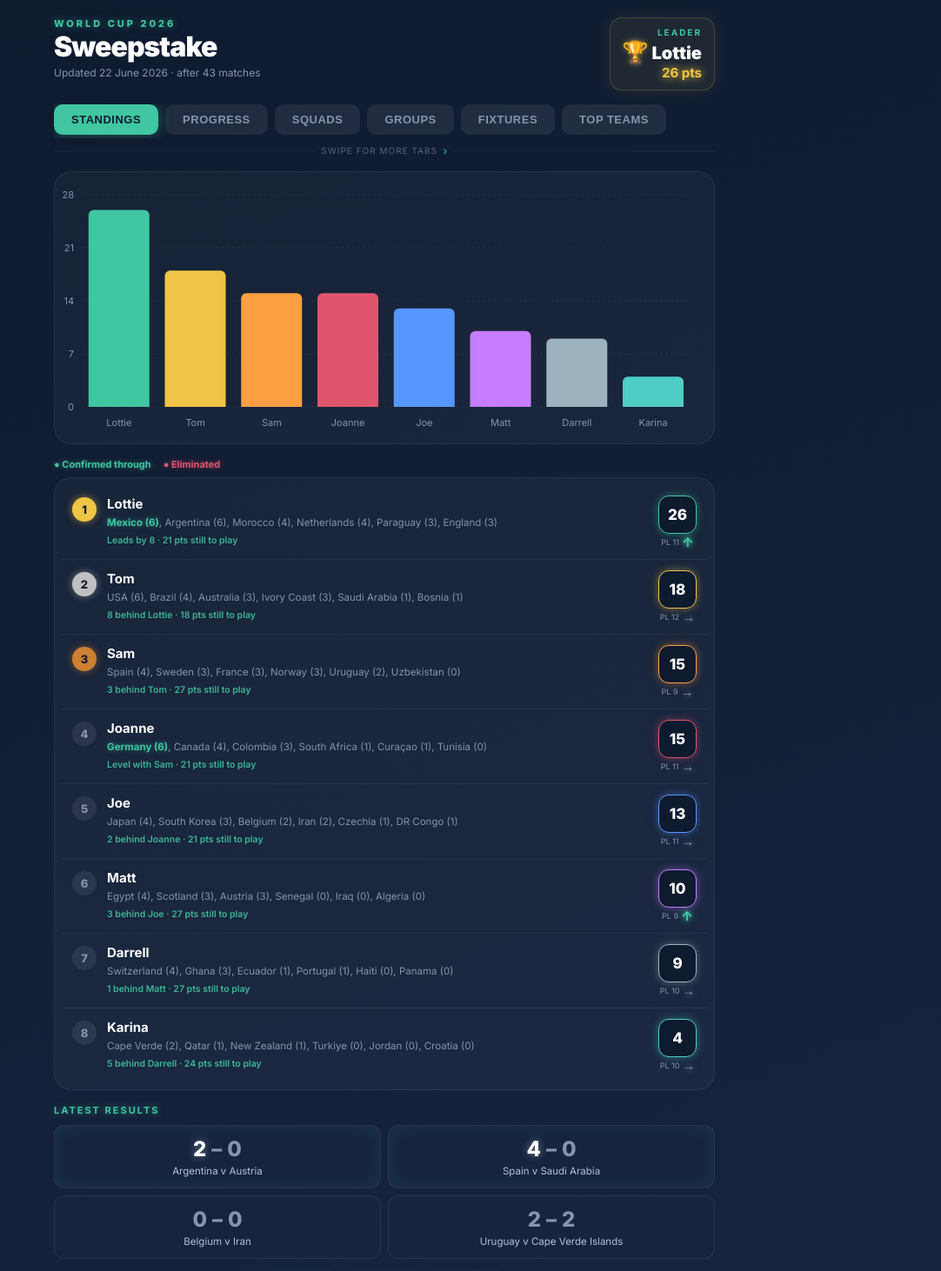
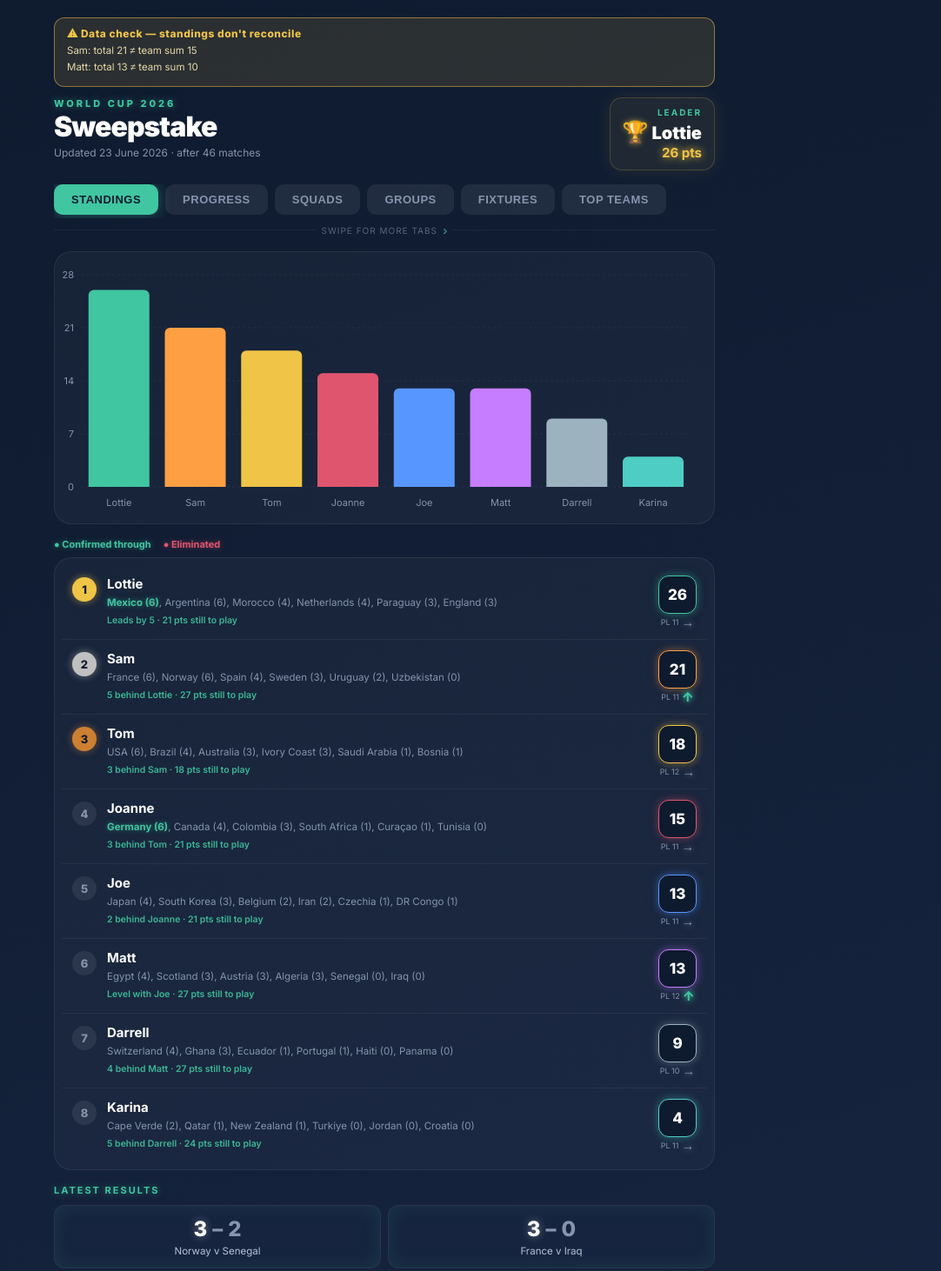
Before and after one commit to PortsDayOne/worldcup-sweepstake, a React (Vite) app in the folder sweepstake-site/: page / in a window 1280 px wide. Shown: the top 1462 px of the page at 87% size, without its empty margins (198-1280 px from the left). Built offline with nearby package versions, Linux system fonts and the light colour scheme.

Commit message:
Update data.js

```diff
--- a/sweepstake-site/src/data.js
+++ b/sweepstake-site/src/data.js
@@ -1,15 +1,15 @@
 // AUTO-GENERATED by update_scores.py — do not edit manually
-export const LAST_UPDATED = "22 June 2026 · after 43 matches";
+export const LAST_UPDATED = "23 June 2026 · after 46 matches";
 
 export const PLAYERS = [
   { name: "Lottie", color: "#40C6A0", total: 26, played: 11, teams: "Mexico (6), Argentina (6), Morocco (4), Netherlands (4), Paraguay (3), England (3)" },
+  { name: "Sam", color: "#FF9F43", total: 21, played: 11, teams: "France (6), Norway (6), Spain (4), Sweden (3), Uruguay (2), Uzbekistan (0)" },
   { name: "Tom", color: "#F0C446", total: 18, played: 12, teams: "USA (6), Brazil (4), Australia (3), Ivory Coast (3), Saudi Arabia (1), Bosnia (1)" },
-  { name: "Sam", color: "#FF9F43", total: 15, played: 9, teams: "Spain (4), Sweden (3), France (3), Norway (3), Uruguay (2), Uzbekistan (0)" },
   { name: "Joanne", color: "#E0556E", total: 15, played: 11, teams: "Germany (6), Canada (4), Colombia (3), South Africa (1), Curaçao (1), Tunisia (0)" },
   { name: "Joe", color: "#5896FF", total: 13, played: 11, teams: "Japan (4), South Korea (3), Belgium (2), Iran (2), Czechia (1), DR Congo (1)" },
-  { name: "Matt", color: "#C77DFF", total: 10, played: 9, teams: "Egypt (4), Scotland (3), Austria (3), Senegal (0), Iraq (0), Algeria (0)" },
+  { name: "Matt", color: "#C77DFF", total: 13, played: 12, teams: "Egypt (4), Scotland (3), Austria (3), Algeria (3), Senegal (0), Iraq (0)" },
   { name: "Darrell", color: "#9DB2BF", total: 9, played: 10, teams: "Switzerland (4), Ghana (3), Ecuador (1), Portugal (1), Haiti (0), Panama (0)" },
-  { name: "Karina", color: "#4ECDC4", total: 4, played: 10, teams: "Cape Verde (2), Qatar (1), New Zealand (1), Turkiye (0), Jordan (0), Croatia (0)" }
+  { name: "Karina", color: "#4ECDC4", total: 4, played: 11, teams: "Cape Verde (2), Qatar (1), New Zealand (1), Turkiye (0), Jordan (0), Croatia (0)" }
 ];
 
 export const PROGRESSION = [
@@ -25,12 +25,13 @@
   { day: "19 Jun", Lottie: 17, Tom: 14, Sam: 11, Joanne: 11, Joe: 7, Darrell: 8, Matt: 7, Karina: 2 },
   { day: "20 Jun", Lottie: 23, Tom: 17, Sam: 11, Joanne: 14, Joe: 7, Darrell: 8, Matt: 7, Karina: 2 },
   { day: "21 Jun", Lottie: 23, Tom: 18, Sam: 15, Joanne: 15, Joe: 13, Darrell: 9, Matt: 7, Karina: 4 },
-  { day: "22 Jun", Lottie: 26, Tom: 18, Sam: 15, Joanne: 15, Joe: 13, Darrell: 9, Matt: 10, Karina: 4 }
+  { day: "22 Jun", Lottie: 26, Tom: 18, Sam: 15, Joanne: 15, Joe: 13, Darrell: 9, Matt: 10, Karina: 4 },
+  { day: "23 Jun", Lottie: 26, Tom: 18, Sam: 21, Joanne: 15, Joe: 13, Darrell: 9, Matt: 13, Karina: 4 }
 ];
 
 export const RECENT = [
-  { a: "Argentina", ga: 2, gb: 0, b: "Austria" },
-  { a: "Spain", ga: 4, gb: 0, b: "Saudi Arabia" },
-  { a: "Belgium", ga: 0, gb: 0, b: "Iran" },
-  { a: "Uruguay", ga: 2, gb: 2, b: "Cape Verde Islands" }
+  { a: "Norway", ga: 3, gb: 2, b: "Senegal" },
+  { a: "France", ga: 3, gb: 0, b: "Iraq" },
+  { a: "Algeria", ga: 2, gb: 1, b: "Jordan" },
+  { a: "Argentina", ga: 2, gb: 0, b: "Austria" }
 ];
```
